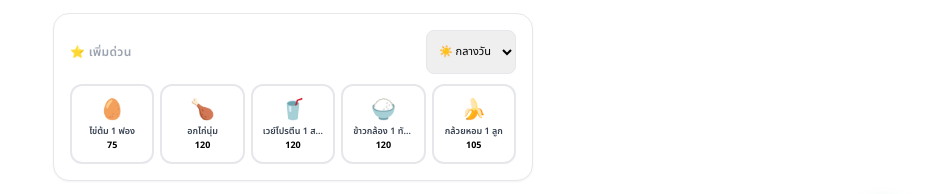
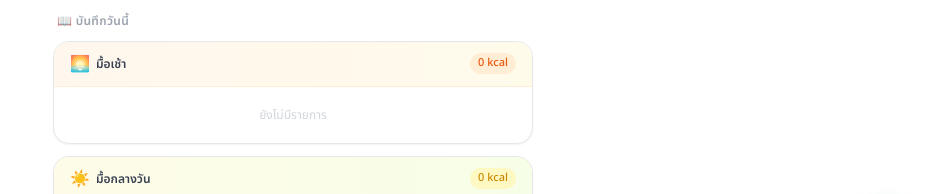
Before and after one commit to earth9alert/NutriTrack, a plain HTML site: page index.html in a window 1280 px wide. Shown: the part 468-662 px from the top of the page, without its empty margins (347-1280 px from the left). Drawn offline with nearby package versions, Linux system fonts and the light colour scheme.

Commit message:
ui: remove quick-add favorites section from dashboard

```diff
--- a/index.html
+++ b/index.html
@@ -143,17 +143,6 @@
           <span class="text-[9px] px-2 py-0.5 rounded-full bg-orange-50 text-orange-600" id="carbsStatus">0%</span>
           <span class="text-[9px] px-2 py-0.5 rounded-full bg-red-50 text-red-500" id="fatsStatus">0%</span>
         </div>
-      </div>
-
-      <!-- Quick Add Buttons -->
-      <div class="bg-white rounded-2xl shadow-sm border border-brand-100 p-4">
-        <div class="flex items-center justify-between mb-2.5">
-          <h2 class="text-xs font-semibold text-gray-400 tracking-wide">⭐ เพิ่มด่วน</h2>
-          <select id="favMealSelect" class="text-[11px] border border-brand-200 rounded-lg px-2 py-1.5 bg-brand-50 text-brand-700 focus:outline-none touch-btn">
-            <option value="breakfast">🌅 เช้า</option><option value="lunch" selected>☀️ กลางวัน</option><option value="dinner">🌙 เย็น</option><option value="snack">🍪 ว่าง</option>
-          </select>
-        </div>
-        <div class="grid grid-cols-5 gap-1.5" id="favButtons"></div>
       </div>
 
       <!-- Food Diary - Today -->
```
